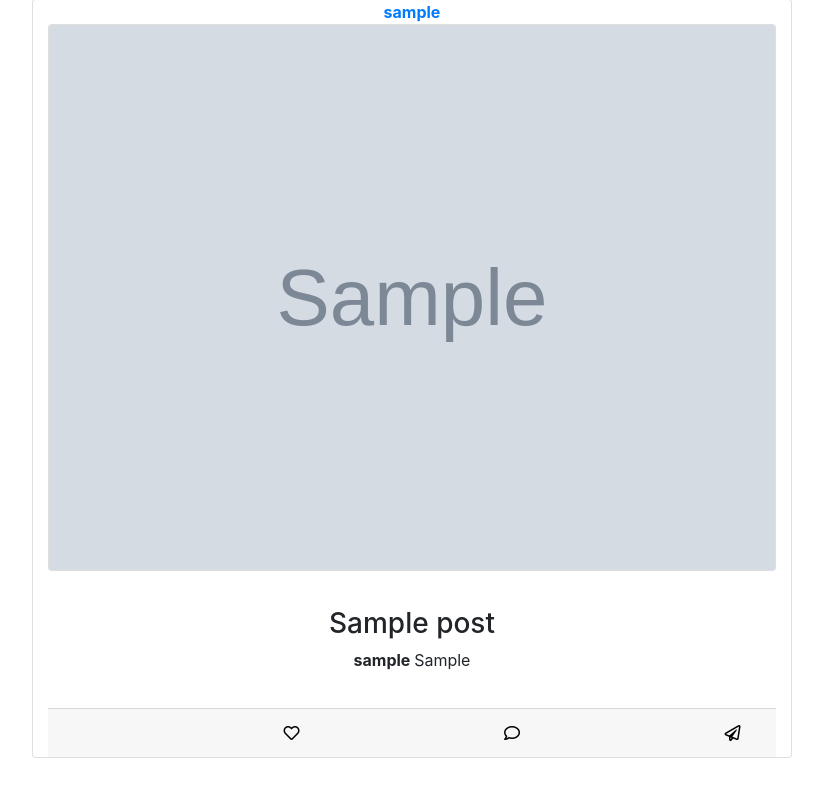
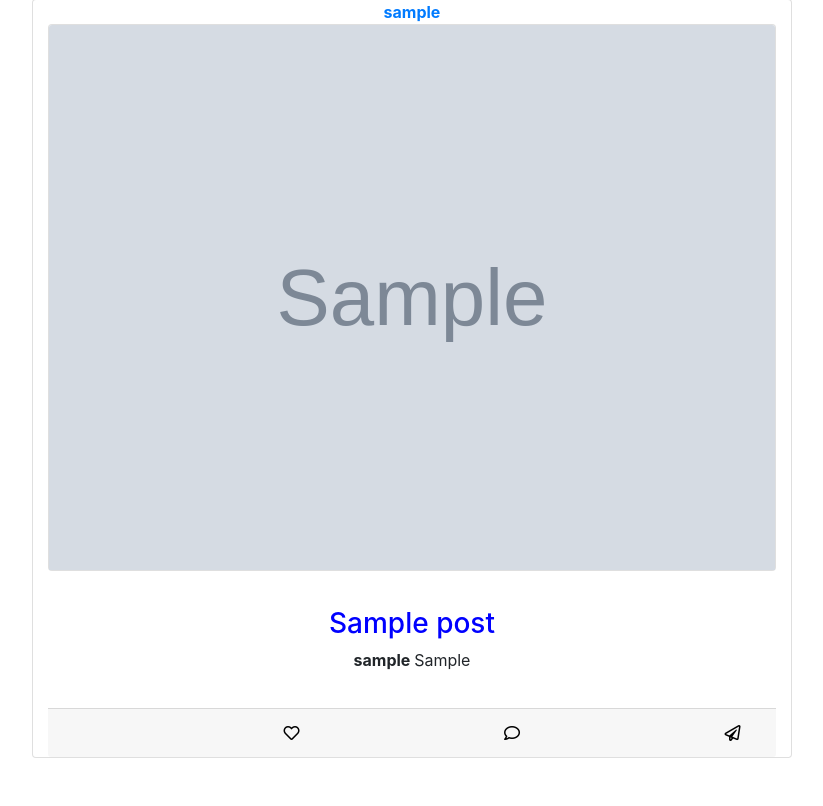
Before and after one commit to Kennedy-karuri/insta-clone, a Django app: page / in a window 1280 px wide. Shown: the part 101-907 px from the top of the page, without its empty margins (228-1051 px from the left). Run offline with Django 3.2, Linux system fonts and the light colour scheme; a user stored in the database is signed in; tables that the repository leaves empty hold one stand-in row (values such as "Sample post"); grey boxes marked "Sample" are stand-in pictures; some libraries are stand-ins or nearby versions.

Commit message:
modified home.html

```diff
--- a/insta/templates/home.html
+++ b/insta/templates/home.html
@@ -21,7 +21,7 @@
 
           <div class="card-body">
 
-            <h3 style="text-align: center;">{{new_post.name}}</h3>
+            <h3 style="text-align: center;color: blue;">{{new_post.name}}</h3>
             <p style="text-align: center;"> <b>{{new_post.author}} </b>{{new_post.caption}}</p>
           </div>
 
```
